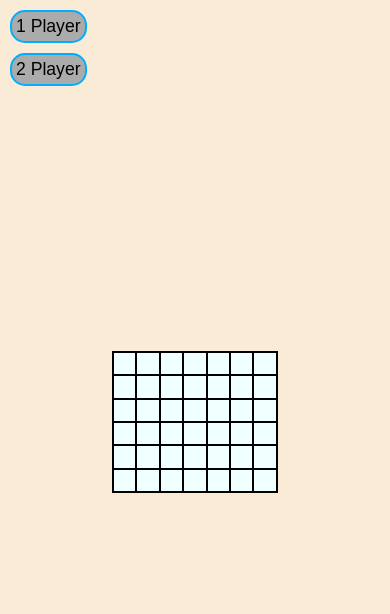
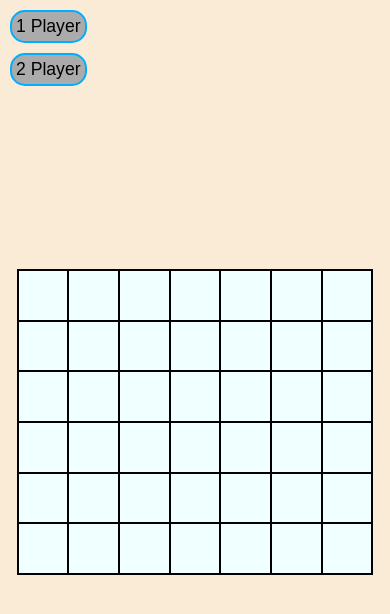
Before and after one commit to Ironmomo/04Gewinnt, a website: page frontend/index.html in a window 390 px wide. Drawn offline with Linux system fonts and the light colour scheme.

Commit message:
changes style

```diff
--- a/frontend/styles/styles.css
+++ b/frontend/styles/styles.css
@@ -89,3 +89,19 @@ button:hover {
   left: 50%;
   translate: -50% -50%;
 }
+
+@media only screen and (max-width: 600px) {
+  .board {
+    width: 91vw;
+  }
+
+  .board .field {
+    width: 13vw;
+    height: 13vw;
+  }
+
+  .board .field .piece {
+    width: 10vw;
+    height: 10vw;
+  }
+}
```
